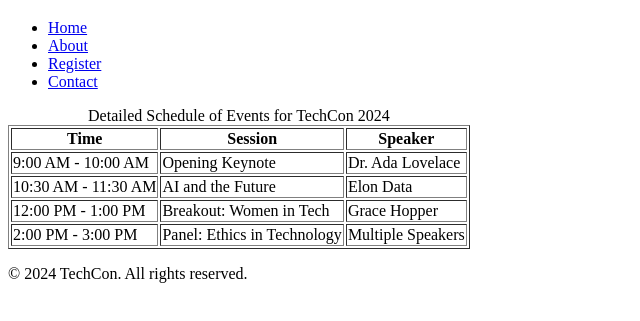
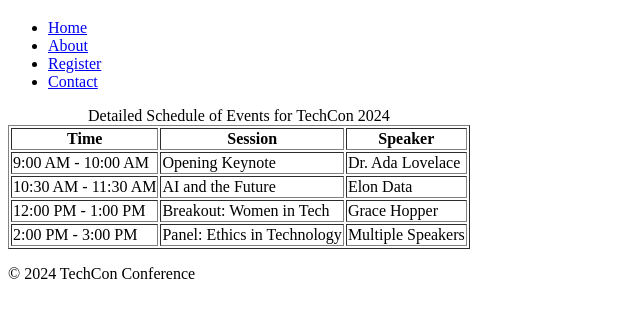
Before and after one commit to Ifeanyi-tech/TechCon_HTML, a plain HTML site: page techcon_website/schedule.html in a window 1280 px wide. Shown: the part 61-382 px from the top of the page, without its empty margins (0-640 px from the left). Drawn offline with Linux system fonts and the light colour scheme.

```diff
--- a/techcon_website/schedule.html
+++ b/techcon_website/schedule.html
@@ -53,7 +53,7 @@
   </main>
 
   <footer>
-    <p>&copy; 2024 TechCon. All rights reserved.</p>
-  </footer>
+    <p>© 2024 TechCon Conference</p>
+</footer>
 </body>
 </html>
```
